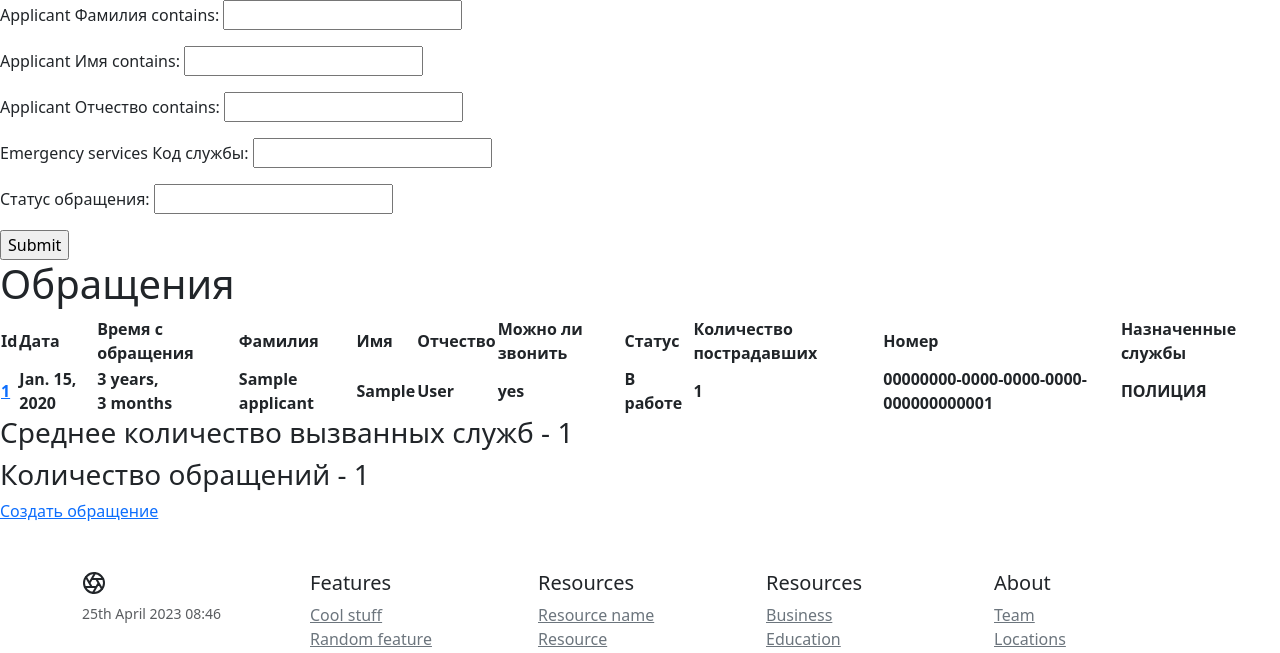
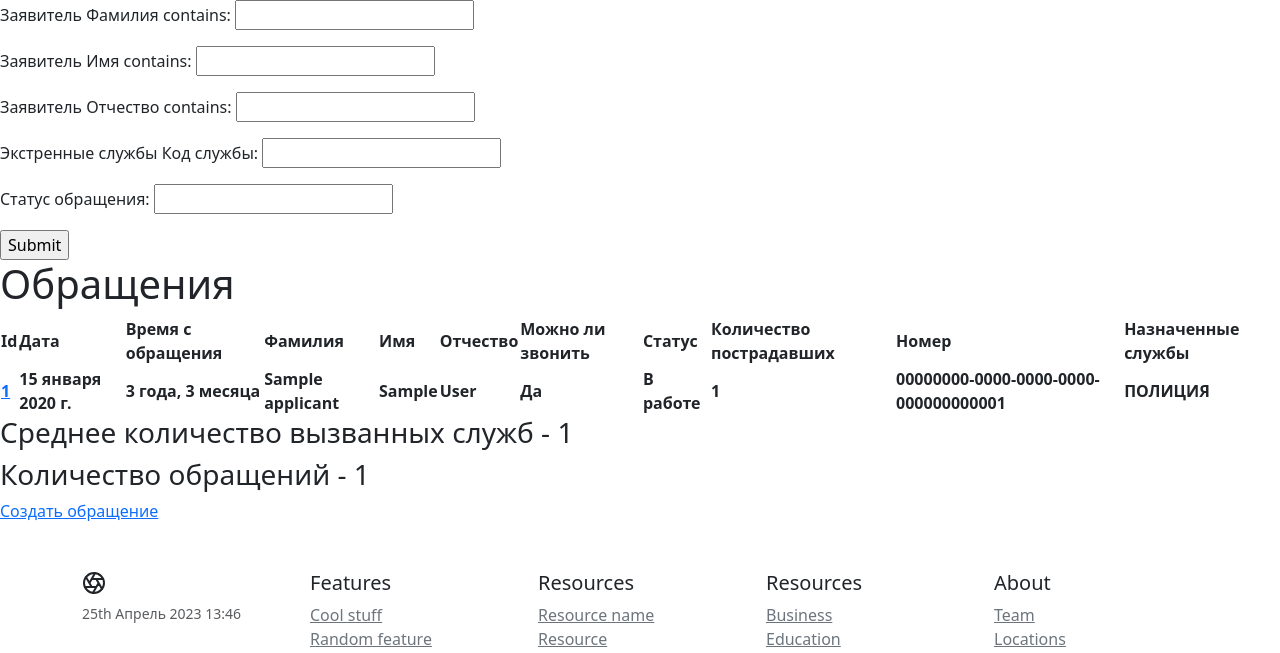
Before and after one commit to choodfire/itc_test, a Django app: page /appeals/ in a window 1280 px wide. Shown: the part 80-733 px from the top of the page. Run offline with Django 4.2, Linux system fonts and the light colour scheme; data comes from the database, SQL or seed files in the repository; tables that the repository leaves empty hold one stand-in row (values such as "Sample post"); lists and menus that the app fills with data are empty.

Commit message:
#10 - добавил русский язык в моделях, шаблонах, настройках + время локализировано

```diff
--- a/core/models.py
+++ b/core/models.py
@@ -94,10 +94,12 @@ class Appeal(models.Model):
     applicant = models.ForeignKey(  # От одного заявителя может быть много обращений
         Applicant,
         on_delete=models.CASCADE,
-        related_name='appeals'
+        related_name='appeals',
+        verbose_name='Заявитель',
     )
     emergency_services = models.ManyToManyField(  # Одно обращение - одна или более экстренных служб
         EmergencyService,
+        verbose_name="Экстренные службы",
     )
     status = models.CharField(
         'Статус обращения',
--- a/core/templates/core/appeals.html
+++ b/core/templates/core/appeals.html
@@ -30,7 +30,7 @@
             <th>{{ object.applicant.middle_name }}</th>
             <th>{{ object.applicant.first_name }}</th>
             <th>{{ object.applicant.last_name }}</th>
-            <th>{{ object.do_not_call | yesno }}</th>
+            <th>{{ object.do_not_call | yesno:'Да, Нет' }}</th>
             <th>{{ object.status }}</th>
             <th>{{ object.victims_number }}</th>
             <th>{{ object.number }}</th>
--- a/core/templates/core/first.html
+++ b/core/templates/core/first.html
@@ -1,6 +1,6 @@
 {% extends 'main.html' %}
 {% block content %}
 
-<h1>На данный момент {{ length }} проишествия</h1>
+<h1>На данный момент {{ length }} происшествия(-ий)</h1>
 
 {% endblock content %}
--- a/itc_test/settings.py
+++ b/itc_test/settings.py
@@ -105,9 +105,9 @@ AUTH_PASSWORD_VALIDATORS = [
 # Internationalization
 # https://docs.djangoproject.com/en/4.2/topics/i18n/
 
-LANGUAGE_CODE = 'en-us'
+LANGUAGE_CODE = 'ru-ru'
 
-TIME_ZONE = 'UTC'
+TIME_ZONE = 'Asia/Yekaterinburg'
 
 USE_I18N = True
 
--- a/templates/header.html
+++ b/templates/header.html
@@ -69,7 +69,7 @@
           <li><a href="{% url 'core:second' pk=1 %}" class="nav-link px-2 text-secondary">Второе</a></li>
           <li><a href="{% url 'core:third' %}" class="nav-link px-2 text-secondary">Третье</a></li>
           <li><a href="{% url 'core:fourth' %}" class="nav-link px-2 text-secondary">Четвертое</a></li>
-          <li><a href="{% url 'core:fifth' %}?phone=12312312&data=some+important+data" class="nav-link px-2 text-secondary">Пятое</a></li>
+          <li><a href="{% url 'core:fifth' %}?phone=31214" class="nav-link px-2 text-secondary">Пятое</a></li>
           <li><a href="{% url 'core:sixth' pk=1 %}" class="nav-link px-2 text-secondary">Шестое</a></li>
         </ul>
 
```
